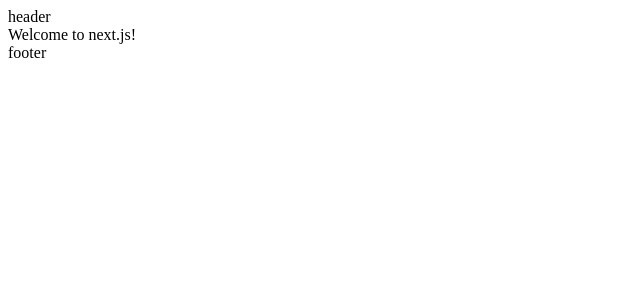
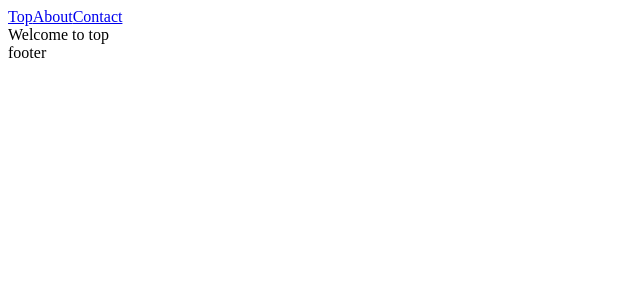
Before and after one commit to ikeryo1182/next-sample-app, a Next.js app: page / in a window 1280 px wide. Shown: the top 300 px of the page, without its empty margins (0-640 px from the left). Built offline with nearby package versions, Linux system fonts and the light colour scheme.

Commit message:
Add CustomHead

```diff
--- a/pages/index.tsx
+++ b/pages/index.tsx
@@ -1,15 +1,19 @@
 import * as React from "react";
 
 import DefaultLayout from '../src/components/layouts/default'
+import CustomHead from "../src/components/head/index";
 
-class Page extends React.Component<{}> {
+class IndexPage extends React.Component<{}> {
     public render() {
         return (
-            <DefaultLayout>
-                 <div>Welcome to next.js!</div>
-            </DefaultLayout>
+            <>
+                <CustomHead pathname="top" />
+                <DefaultLayout>
+                    <div>Welcome to top</div>
+                </DefaultLayout>
+            </>
         )
     }
 }
 
-export default Page
+export default IndexPage
--- /dev/null
+++ b/src/components/head/index.tsx
@@ -0,0 +1,19 @@
+import * as React from "react"
+import Head from 'next/head';
+
+interface CustomHeadProps {
+    pathname: string;
+}
+
+const CustomHead: React.SFC<CustomHeadProps> = (props: CustomHeadProps) => {
+    return (
+            <Head>
+                <title>{props.pathname}</title>
+                <meta name="viewport" content="initial-scale=1.0, width=device-width" />
+                <meta name="description" content={`${props.pathname}`} />
+                <meta name="keywords" content={`${props.pathname}`} />
+            </Head>
+    )
+}
+
+export default CustomHead
--- a/src/components/layouts/default/index.tsx
+++ b/src/components/layouts/default/index.tsx
@@ -1,3 +1,7 @@
+import * as React from "react"
+
+import Link from "next/link"
+
 interface DefaultLayoutProps {
   children: React.ReactNode
 }
@@ -5,8 +9,18 @@
 const DefaultLayout: React.SFC<DefaultLayoutProps> = (props: DefaultLayoutProps) => {
   return (
     <div>
-        <header>header</header>
-             { props.children }
+      <header>
+        <Link href="/">
+          <a>Top</a>
+        </Link>
+        <Link href="/about">
+          <a>About</a>
+        </Link>
+        <Link href="/contact">
+          <a>Contact</a>
+        </Link>
+      </header>
+      {props.children}
       <footer>footer</footer>
     </div>
   )
```
Also changed, not shown: pages/about/index.tsx (added, +19 -0 lines), pages/contact/index.tsx (added, +19 -0 lines). Lines whose indentation alone changed are shown as unchanged.
